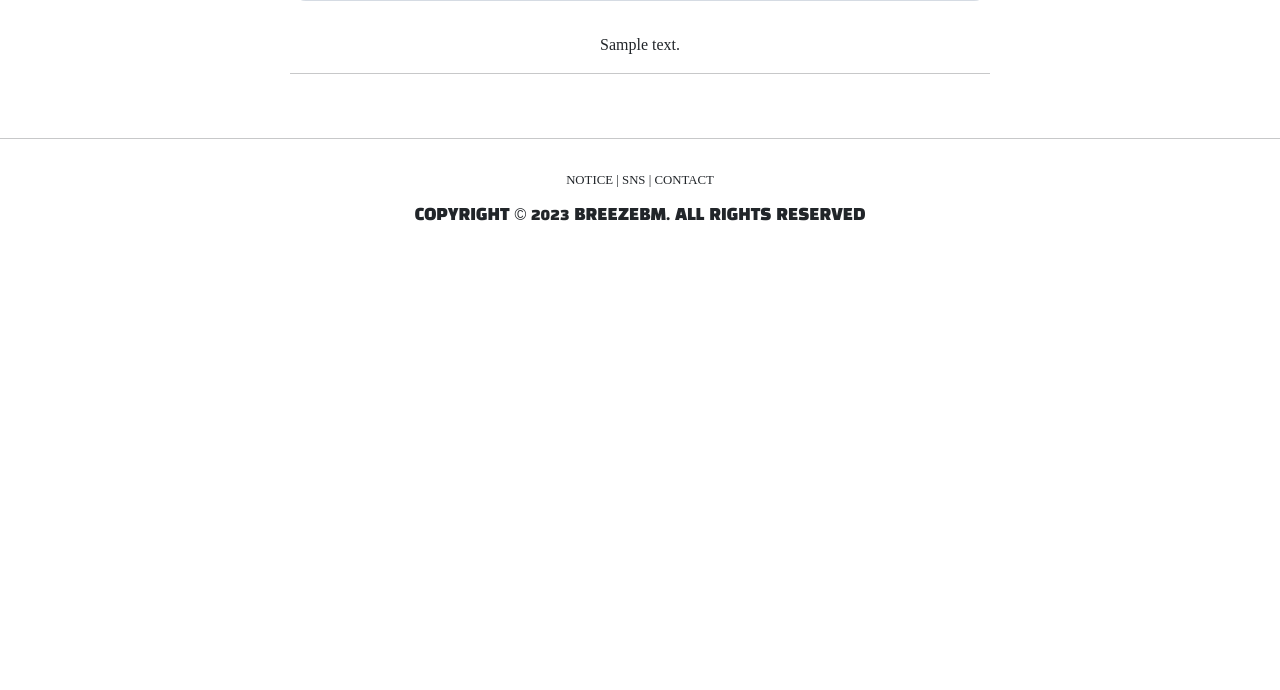
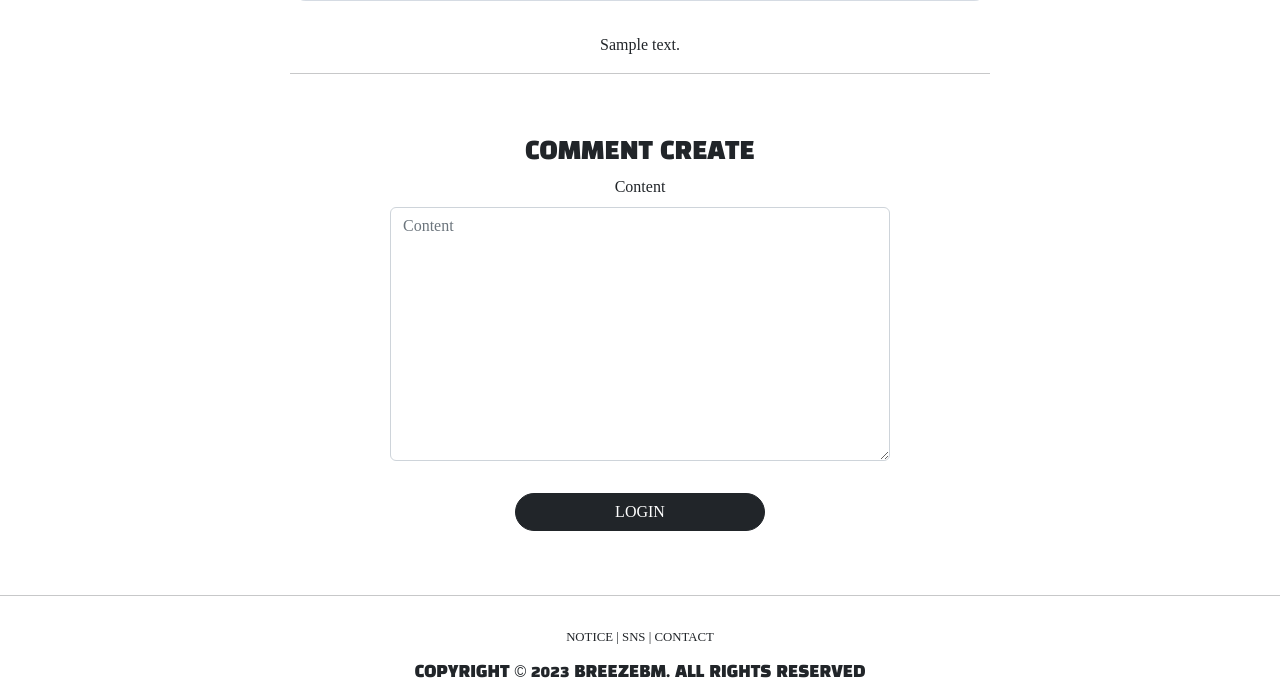
Before and after one commit to BreezeBM/django-study, a Django app: page /articles/detail/1 in a window 1280 px wide. Shown: the part 878-1568 px from the top of the page. Before the commit the page ends 1099 px from the top, so only its background shows below. Run offline with Django 4.2, Linux system fonts and the light colour scheme; tables that the repository leaves empty hold one stand-in row (values such as "Sample post"); grey boxes marked "Sample" are stand-in pictures; some libraries are stand-ins or nearby versions; some web fonts are replaced.

Commit message:
fix: 37강 MixIn을 사용

```diff
--- a/breezebm/articleapp/templates/articleapp/detail.html
+++ b/breezebm/articleapp/templates/articleapp/detail.html
@@ -33,6 +33,8 @@
         </a>
         {% endif %}
         <hr>
+
+        {% include 'commentapp/create.html' with article=target_article %}
     </div>
 </div>
 
--- a/breezebm/articleapp/views.py
+++ b/breezebm/articleapp/views.py
@@ -2,10 +2,12 @@ from django.contrib.auth.decorators import login_required
 from django.urls import reverse, reverse_lazy
 from django.utils.decorators import method_decorator
 from django.views.generic import CreateView, DetailView, UpdateView, DeleteView, ListView
+from django.views.generic.edit import FormMixin
 
 from articleapp.decorators import article_ownership_required
 from articleapp.forms import ArticleCreationForm
 from articleapp.models import Article
+from commentapp.forms import CommentCreationForm
 
 
 @method_decorator(login_required, "get")
@@ -26,7 +28,9 @@ class ArticleCreateView(CreateView):
         return reverse("articleapp:detail", kwargs={"pk": self.object.pk})
 
 
-class ArticleDetailView(DetailView):
+class ArticleDetailView(DetailView, FormMixin):
+    # FormMixin
+    form_class = CommentCreationForm
     model = Article
     context_object_name = "target_article"
     template_name = "articleapp/detail.html"
--- a/breezebm/commentapp/templates/commentapp/create.html
+++ b/breezebm/commentapp/templates/commentapp/create.html
@@ -1,4 +1,3 @@
-{% extends 'base.html' %}
 {% load bootstrap4 %}
 
 {% block content %}
@@ -10,8 +9,18 @@
     <form action="{% url 'commentapp:create' %}" method="post" >
         {% csrf_token %}
         {% bootstrap_form form %}
+
+        {% if user.is_authenticated %}
         <input type="submit" class="btn btn-dark rounded-pill col-6 mt-3">
-        <input type="hidden" class="article_pk" value="">
+        {% else %}
+        <a href="{% url 'accountapp:login' %}?next={{ request.path }}"
+           class="btn btn-dark rounded-pill col-6 mt-3"
+        >
+            LOGIN
+        </a>
+        {% endif %}
+
+        <input type="hidden" class="article_pk" value="{{ article.pk }}">
     </form>
 </div>
 
```
Also changed, not shown: breezebm/commentapp/views.py (+8 -0 lines).
